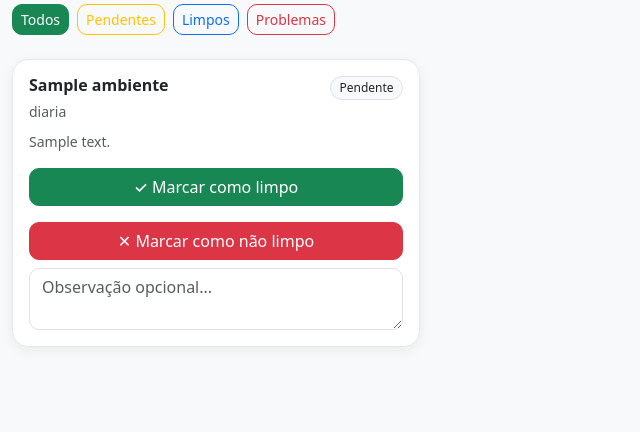
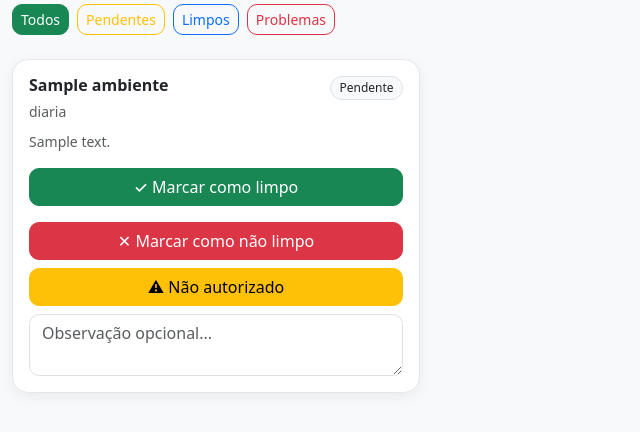
Before and after one commit to Mauriciobrneto/cleancheck, a Flask app: page /checklist in a window 1280 px wide. Shown: the part 333-765 px from the top of the page, without its empty margins (0-640 px from the left). Run offline with Flask 3, Linux system fonts and the light colour scheme; a user stored in the database is signed in; tables that the repository leaves empty hold one stand-in row (values such as "Sample post"); some libraries are stand-ins or nearby versions.

Commit message:
Adiciona status não autorizado e observações

```diff
--- a/app.py
+++ b/app.py
@@ -50,10 +50,10 @@ def agora_brasil():
 
 
 def formatar_status(status):
-
     status_formatado = {
         "limpo": "Limpo",
-        "nao_limpo": "Não limpo"
+        "nao_limpo": "Não limpo",
+        "nao_autorizado": "Não autorizado"
     }
 
     return status_formatado.get(status, status)
@@ -115,7 +115,10 @@ def dashboard():
 
     problemas = RegistroLimpeza.query.filter(
         RegistroLimpeza.data_registro == date.today(),
-        RegistroLimpeza.status == "nao_limpo"
+        RegistroLimpeza.status.in_([
+            "nao_limpo",
+            "nao_autorizado"
+        ])
     ).count()
 
     registros_hoje = RegistroLimpeza.query.filter_by(
@@ -484,10 +487,12 @@ def checklist():
 
         if acao == "limpo":
             status = "limpo"
-            observacao = ""
 
         elif acao == "nao_limpo":
             status = "nao_limpo"
+
+        elif acao == "nao_autorizado":
+            status = "nao_autorizado"
 
         registro_existente = RegistroLimpeza.query.filter_by(
             ambiente_id=ambiente_id,
--- a/models.py
+++ b/models.py
@@ -105,10 +105,11 @@ class RegistroLimpeza(db.Model):
     db.Enum(
         "limpo",
         "nao_limpo",
+        "nao_autorizado",
         name="tipo_status_limpeza"
     ),
     nullable=False
-)
+    )
 
     observacao = db.Column(db.Text)
 
--- a/templates/checklist.html
+++ b/templates/checklist.html
@@ -211,6 +211,15 @@
                                         ✕ Marcar como não limpo
                                     </button>
 
+                                    <button
+                                        type="submit"
+                                        name="acao"
+                                        value="nao_autorizado"
+                                        class="btn btn-warning"
+                                    >
+                                        ⚠ Não autorizado
+                                    </button>
+
                                     <textarea
                                         name="observacao"
                                         class="form-control"
```
